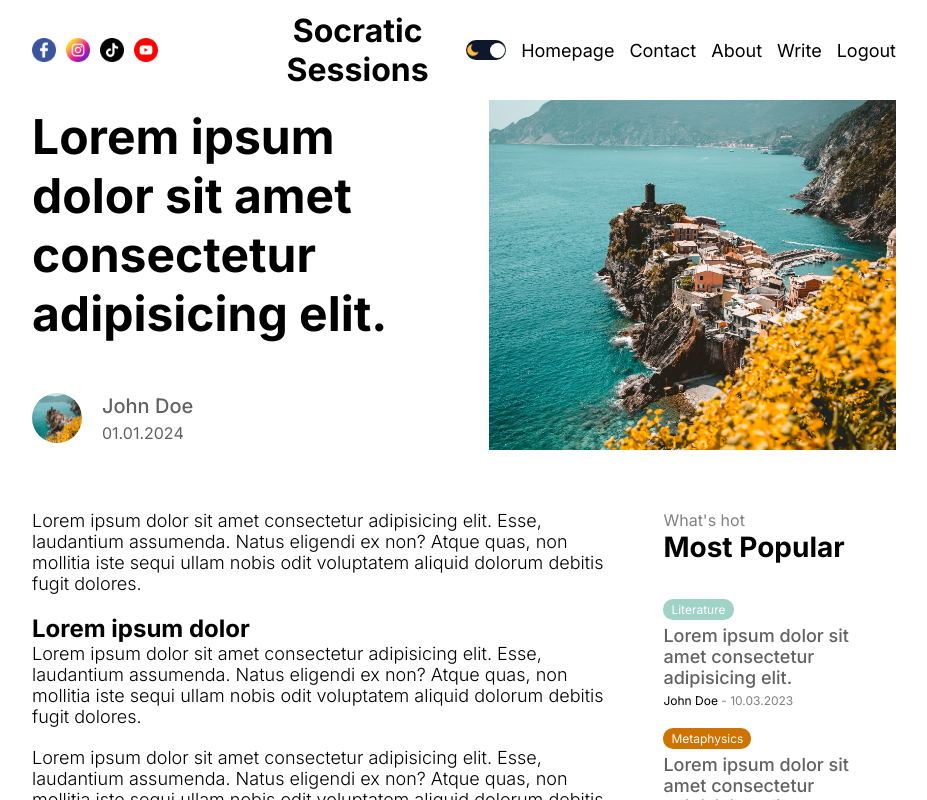
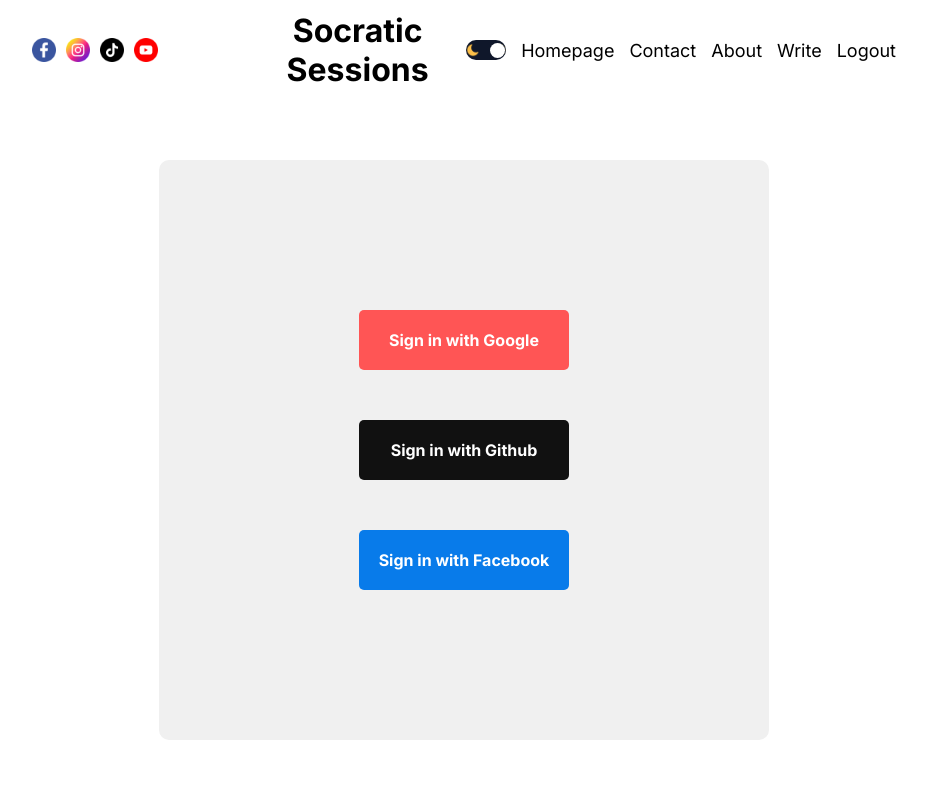
Before and after one commit to AaronTi30/blog-app, a Next.js app: page /login in a window 1280 px wide. Shown: the top 800 px of the page, without its empty margins (176-1103 px from the left). Built offline with nearby package versions, Linux system fonts and the light colour scheme.

Commit message:
style: ADD login page design

```diff
--- /dev/null
+++ b/src/app/login/loginPage.module.css
@@ -0,0 +1,56 @@
+.container {
+    display: flex;
+    align-items: center;
+    justify-content: center;
+    margin-top: 60px;
+}
+
+.wrapper {
+    background-color: var(--softBg);
+    padding: 150px 200px;
+    display: flex;
+    flex-direction: column;
+    gap: 50px;
+    border-radius: 10px;
+}
+
+.socialButton {
+    padding: 20px;
+    border-radius: 5px;
+    border: none;
+    color: white;
+    font-weight: bold;
+    cursor: pointer;
+    display: flex;
+    align-items: center;
+    justify-content: center;
+}
+
+.socialButton:first-child {
+    background-color: #ff5555;
+}
+
+.socialButton:nth-child(2) {
+    background-color: #111;
+}
+
+.socialButton:nth-child(3) {
+    background-color: #087BEA;
+}
+
+@media screen and (max-width: 768px) {
+    .wrapper {
+        padding: 50px 100px;
+    }
+}
+
+@media screen and (max-width: 640px) {
+    .wrapper {
+        padding: 30px;
+    }
+
+    .socialButton {
+        font-weight: 400;
+        font-size: 14px;
+    }
+}
--- /dev/null
+++ b/src/app/login/page.jsx
@@ -0,0 +1,15 @@
+import styles from "./loginPage.module.css";
+
+const LoginPage = () => {
+  return (
+    <div className={styles.container}>
+      <div className={styles.wrapper}>
+        <div className={styles.socialButton}>Sign in with Google</div>
+        <div className={styles.socialButton}>Sign in with Github</div>
+        <div className={styles.socialButton}>Sign in with Facebook</div>
+      </div>
+    </div>
+  );
+};
+
+export default LoginPage;
```
